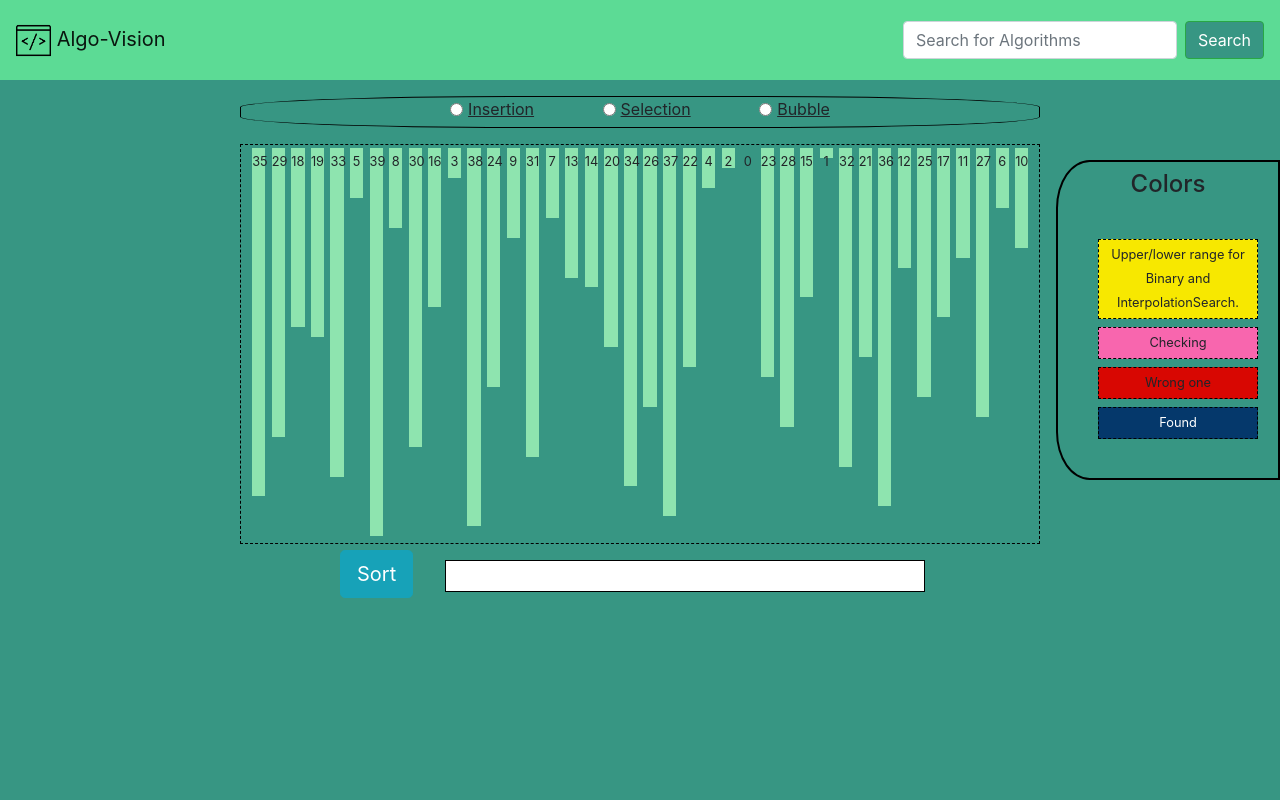
After one commit to pran01/AlgoVision, a Flask app: page /sorting in a window 1280 px wide. The commit adds this page. Run offline with Flask 2, Linux system fonts and the light colour scheme; some libraries are stand-ins or nearby versions.

Commit message:
sortingjs

```diff
--- a/algovision/static/css/style.css
+++ b/algovision/static/css/style.css
@@ -20,7 +20,7 @@ a{
     text-decoration: none;
 }
 
-.searching{
+.bars{
     border: 1px black dashed;
     width: 50em;
     height: 25em;
@@ -105,3 +105,17 @@ a{
     outline:none;
     resize:none;
 }
+
+.sorting-algos{
+    border: 1px black solid;
+    margin-top: 1em;
+    border-radius: 35%;
+    width: 50em;
+    height: 2em;
+}
+
+#sortbtn{
+    float: left;
+    margin-left: 17em;
+    margin-top: 0.3em;
+}
--- /dev/null
+++ b/algovision/static/js/sorting.js
@@ -0,0 +1,74 @@
+let bars=document.querySelector(".bars");
+let sortbtn=document.querySelector("#sortbtn");
+let sort=document.querySelector("#sort");
+let chosen=document.querySelector("#chosen");
+
+//creating an empty array off length 40
+for (var a=[],i=0;i<40;++i) a[i]=i;
+
+//http://stackoverflow.com/questions/962802#962890
+function shuffle(array) {
+    var tmp, current, top = array.length;
+    if(top) while(--top) {
+    current = Math.floor(Math.random() * (top + 1));
+    tmp = array[current];
+    array[current] = array[top];
+    array[top] = tmp;
+    }
+    return array;
+}
+
+function heightwise(num){
+    return (num/40)*100;
+}
+
+function sleep(ms) {
+    return new Promise(resolve => setTimeout(resolve, ms));
+}
+
+function getAlgo(name){
+    let group=document.getElementsByName(name);
+    for(let i=0;i<group.length;i++){
+        if(group[i].checked)
+            return group[i].value;
+    }
+    return null;
+}
+
+function randomIntFromInterval(min,max){
+    return Math.floor(Math.random()*(max-min+1)+min);
+}
+
+a = shuffle(a);
+a=a.map(heightwise);
+let a_copy=[...a];
+let sorted=a.sort(function(a,b){return a-b;});
+a=[...a_copy];
+
+//adding bars to the div(#bars)
+for (let i=0;i<a.length;i++){
+    let bar=document.createElement("div");
+    bar.style=`height: ${a[i]}%;width:${33/40}em;background:#8ee4af;margin:0.2em;float:left;`;
+    bar.classList.add(`bar${i}`);
+    bar.innerHTML=`<span style="font-size:0.8em;">${(a[i]/100)*40}</span>`;
+    bars.appendChild(bar);
+}
+
+sortbtn.addEventListener("click",()=>startSorting(),false);
+
+function startSorting(){
+    let Algo=getAlgo('SortAlgos');
+    if (Algo=="Insertion"){
+        insertionSort();
+    }
+    else if(Algo=="Selection"){
+        selectionSort();
+    }
+    else if(Algo=="Bubble"){
+        bubbleSort();
+    }
+    else if(Algo==null){
+        chosen.style.color="#d80702";//red
+        chosen.innerHTML="Please Choose an algorithm first.";
+    }
+}
--- a/algovision/templates/home.html
+++ b/algovision/templates/home.html
@@ -19,7 +19,7 @@
 <h1 class="text-center" style="margin-top: 10%;">Type of Algorithm</h1>
 <div class="container" style="border: 1px black solid; border-radius: 10px; margin-top: 2em; padding: 2em;">
     <a type="button" class=" btn btn-info btn-lg col-3" href="{{url_for('searching')}}" style="color: black; margin-left: 3em;">Searching</a>
-    <a type="button" class=" btn btn-info btn-lg col-3" href="{{url_for('searching')}}" style="color: black; margin-left: 3em;">Sorting</a>
+    <a type="button" class=" btn btn-info btn-lg col-3" href="{{url_for('sorting')}}" style="color: black; margin-left: 3em;">Sorting</a>
     <a type="button" class=" btn btn-info btn-lg col-3" href="{{url_for('searching')}}" style="color: black; margin-left: 3em;">Path Finder</a>
 </div>
 
--- a/algovision/templates/layout.html
+++ b/algovision/templates/layout.html
@@ -44,6 +44,5 @@
                 integrity="sha384-OgVRvuATP1z7JjHLkuOU7Xw704+h835Lr+6QL9UvYjZE3Ipu6Tp75j7Bh/kR0JKI"
                 crossorigin="anonymous">
         </script>
-        <script src="{{url_for('static',filename='js/searching.js')}}"></script>
 </body>
 </html>
--- /dev/null
+++ b/algovision/templates/sorting.html
@@ -0,0 +1,64 @@
+{% extends 'layout.html' %}
+{% block head %}
+<title>Sorting</title>
+{% endblock %}
+
+{% block body %}
+<div class="full-height" style="background: #379683;">
+    <nav class="navbar navbar-light" style="background: #5cdb95; height: 5em;">
+        <a class="navbar-brand" href="{{url_for('home')}}">
+            <img src="{{url_for('static',filename='images/code.png')}}" width="35" height="35" alt="Algovision" loading="lazy">
+            <span class="hide">Algo-Vision</span>
+        </a>
+        <form class="form-inline">
+            <input class="form-control mr-2" type="search" placeholder="Search for Algorithms" aria-label="Search">
+            <button class="btn btn-success my-2 my-sm-0" type="submit" style="background: #379683;">Search</button>
+        </form>
+    </nav>
+    <div class="container sorting-algos text-center">
+        <div class="form-check form-check-inline">
+            <input class="form-check-input" type="radio" name="SortAlgos" id="sortAlgo1" value="Insertion">
+            <label class="form-check-label" for="inlineRadio1"><u><a data-toggle="modal" data-target="">Insertion</a></u></label>
+        </div>
+        <div class="form-check form-check-inline">
+            <input class="form-check-input" type="radio" name="SortAlgos" id="sortAlgo2" value="Selection">
+            <label class="form-check-label" for="inlineRadio2"><u><a data-toggle="modal" data-target="">Selection</a></u></label>
+        </div>
+        <div class="form-check form-check-inline">
+            <input class="form-check-input" type="radio" name="SortAlgos" id="sortAlgo3" value="Bubble">
+            <label class="form-check-label" for="inlineRadio3"><u><a data-toggle="modal" data-target="">Bubble</a></u></label>
+        </div>
+    </div>
+    <!-- <div class="container search-parameters">
+        <form>
+            <div class="form-group">
+                <label class="text-center" for="ToSearch" id="ToSearchLabel">
+                    <b>Enter a number to search.(Optional)</b><br>
+                    <span id="ToSearchRange">(The number should be in the range: [1,39] )</span><br>
+                    <span style="font-size: 0.8em;">*If a number is not provided,
+                        we will select a random number from the range</span>
+                </label>
+                <input type="text" class="form-control text-center" id="ToSearch" placeholder="Enter here">
+            </div>
+        </form>
+    </div> -->
+    <div class="container colors text-center">
+        <h4>Colors</h4><br>
+        <div class="color-item text-center" style="background: #f7e800;"><span class="color-item-label">Upper/lower range for Binary and InterpolationSearch.</span></div>
+        <div class="color-item text-center" style="background: #f866ae; height: 2em;"><span class="color-item-label">Checking</span></div>
+        <div class="color-item text-center" style="background: #d80702; height: 2em;"><span class="color-item-label">Wrong one</span></div>
+        <div class="color-item text-center" style="background: #05386b; height: 2em; color: white;"><span class="color-item-label text-center">Found</span></div>
+    </div>
+    <div class="container bars text-center">
+
+    </div>
+    <div class="text-center" id="sort">
+    <button class="btn btn-info btn-lg" id="sortbtn">Sort</button>
+    <div id="chosendiv">
+        <span id="chosen"></span>
+    </div>
+    </div>
+</div>
+
+<script src="{{url_for('static',filename='js/sorting.js')}}"></script>
+{% endblock %}
```
Also changed, not shown: algovision/static/js/searching.js (+13 -13 lines), algovision/templates/searching.html (+5 -4 lines).
